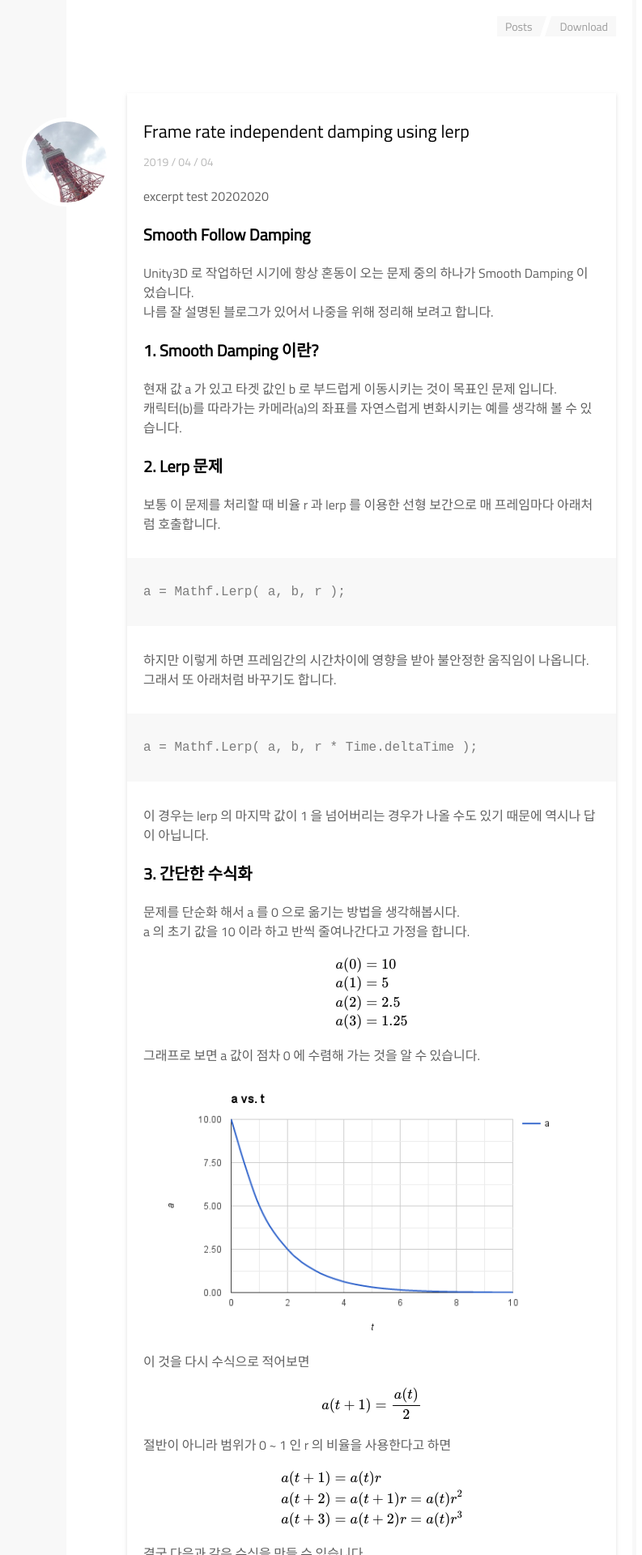
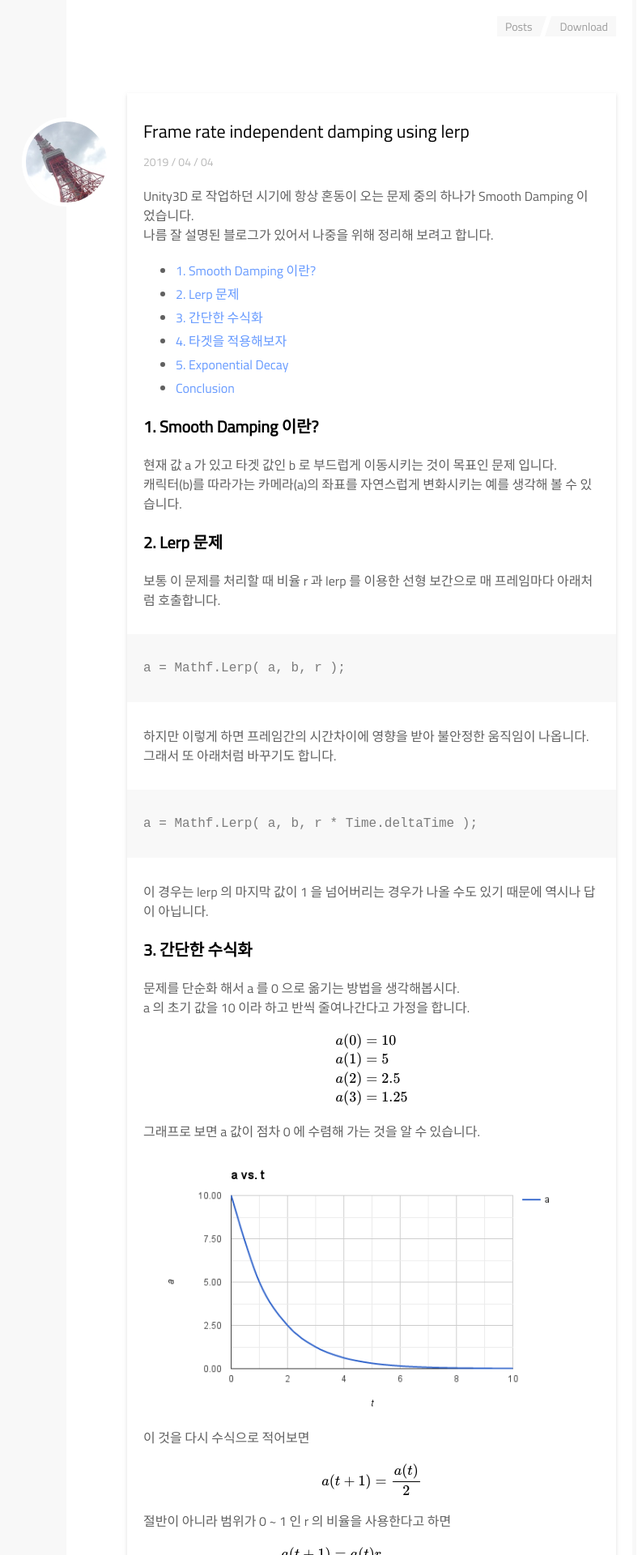
Before and after one commit to faith20/faith20.github.io, a Jekyll site: the page built from _posts/2019-04-04-smooth-follow-damping.md, in a window 1280 px wide. Shown: the top 1920 px of the page at 81% size, without its empty margins (366-1159 px from the left). Built offline with Jekyll 4.4.1, drawn with Linux system fonts in a browser that asks for light colours; formulas are drawn with MathJax 3; comment, search, counter and statistics services are not loaded.

Commit message:
excerpt test

```diff
--- a/_posts/2019-04-04-smooth-follow-damping.md
+++ b/_posts/2019-04-04-smooth-follow-damping.md
@@ -5,16 +5,11 @@ tags: Game Dev
 published: true
 ---
 
-excerpt test 20202020
-
-<!-- * content
-{:toc} -->
-
-## Smooth Follow Damping
 Unity3D 로 작업하던 시기에 항상 혼동이 오는 문제 중의 하나가 Smooth Damping 이었습니다.
 나름 잘 설명된 블로그가 있어서 나중을 위해 정리해 보려고 합니다.
 
-
+* content
+{:toc}
 
 ## 1. Smooth Damping 이란?
 현재 값 a 가 있고 타겟 값인 b 로 부드럽게 이동시키는 것이 목표인 문제 입니다.
```
